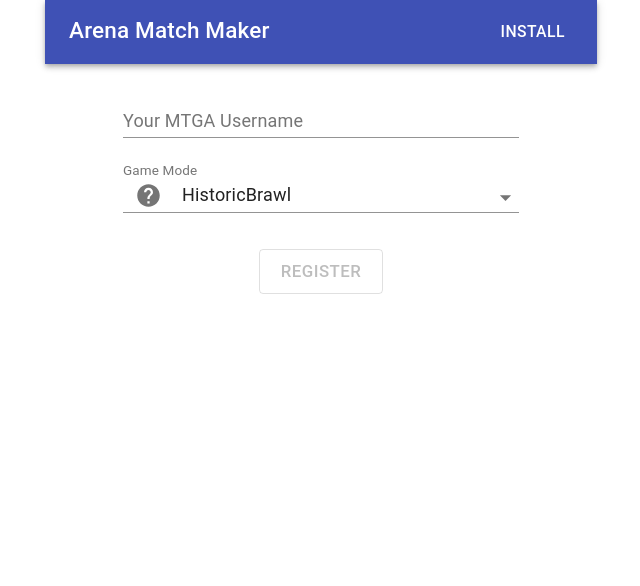
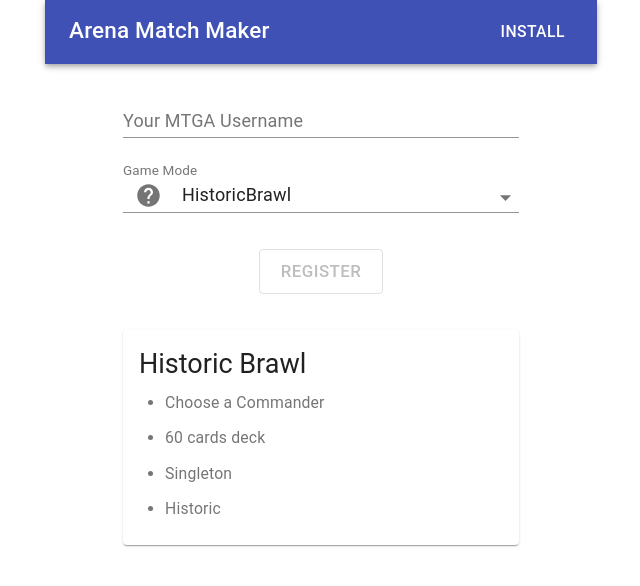
Before and after one commit to dwltkvn/ArenaMatchMaker, a Gatsby site: page / in a window 1280 px wide. Shown: the whole page, without its empty margins (319-959 px from the left). Built offline with nearby package versions, Linux system fonts and the light colour scheme; Gatsby itself is replaced by a stand-in of ours.

Commit message:
add cards of game mode

```diff
--- /dev/null
+++ b/src/components/GamesModeCards/ArtisanCard.js
@@ -0,0 +1,50 @@
+import React from "react"
+
+// material-ui import
+import Card from "@material-ui/core/Card"
+import CardContent from "@material-ui/core/CardContent"
+import Typography from "@material-ui/core/Typography"
+
+const styles = {}
+
+class ArtisanCard extends React.Component {
+  constructor(props) {
+    super(props)
+    // bind function to this class
+    //this.register = this.register.bind(this)
+
+    // init the class state
+    this.state = {}
+
+    // classes variables
+    //this.ts = 0
+  }
+
+  componentDidMount() {}
+
+  componentWillUnmount() {}
+
+  render() {
+    const classes = styles
+    const props = this.props
+
+    return (
+      <Card className={classes.root}>
+        <CardContent>
+          <Typography gutterBottom variant="h5" component="h2">
+            Artisan
+          </Typography>
+          <Typography variant="body2" color="textSecondary" component="p">
+            <ul>
+              <li>60 cards deck</li>
+              <li>Uncomon and Common cards</li>
+              <li>Historic</li>
+            </ul>
+          </Typography>
+        </CardContent>
+      </Card>
+    )
+  }
+}
+
+export default ArtisanCard
--- /dev/null
+++ b/src/components/GamesModeCards/GladiatorCards.js
@@ -0,0 +1,50 @@
+import React from "react"
+
+// material-ui import
+import Card from "@material-ui/core/Card"
+import CardContent from "@material-ui/core/CardContent"
+import Typography from "@material-ui/core/Typography"
+
+const styles = {}
+
+class GladiatorCard extends React.Component {
+  constructor(props) {
+    super(props)
+    // bind function to this class
+    //this.register = this.register.bind(this)
+
+    // init the class state
+    this.state = {}
+
+    // classes variables
+    //this.ts = 0
+  }
+
+  componentDidMount() {}
+
+  componentWillUnmount() {}
+
+  render() {
+    const classes = styles
+    const props = this.props
+
+    return (
+      <Card className={classes.root}>
+        <CardContent>
+          <Typography gutterBottom variant="h5" component="h2">
+            Gladiator
+          </Typography>
+          <Typography variant="body2" color="textSecondary" component="p">
+            <ul>
+              <li>100 cards deck</li>
+              <li>Singleton</li>
+              <li>Historic</li>
+            </ul>
+          </Typography>
+        </CardContent>
+      </Card>
+    )
+  }
+}
+
+export default GladiatorCard
--- /dev/null
+++ b/src/components/GamesModeCards/HistoricBrawlCard.js
@@ -0,0 +1,51 @@
+import React from "react"
+
+// material-ui import
+import Card from "@material-ui/core/Card"
+import CardContent from "@material-ui/core/CardContent"
+import Typography from "@material-ui/core/Typography"
+
+const styles = {}
+
+class HistoricBrawlCard extends React.Component {
+  constructor(props) {
+    super(props)
+    // bind function to this class
+    //this.register = this.register.bind(this)
+
+    // init the class state
+    this.state = {}
+
+    // classes variables
+    //this.ts = 0
+  }
+
+  componentDidMount() {}
+
+  componentWillUnmount() {}
+
+  render() {
+    const classes = styles
+    const props = this.props
+
+    return (
+      <Card className={classes.root}>
+        <CardContent>
+          <Typography gutterBottom variant="h5" component="h2">
+            Historic Brawl
+          </Typography>
+          <Typography variant="body2" color="textSecondary" component="p">
+            <ul>
+              <li>Choose a Commander</li>
+              <li>60 cards deck</li>
+              <li>Singleton</li>
+              <li>Historic</li>
+            </ul>
+          </Typography>
+        </CardContent>
+      </Card>
+    )
+  }
+}
+
+export default HistoricBrawlCard
--- /dev/null
+++ b/src/components/GamesModeCards/PauperCard.js
@@ -0,0 +1,50 @@
+import React from "react"
+
+// material-ui import
+import Card from "@material-ui/core/Card"
+import CardContent from "@material-ui/core/CardContent"
+import Typography from "@material-ui/core/Typography"
+
+const styles = {}
+
+class PauperCard extends React.Component {
+  constructor(props) {
+    super(props)
+    // bind function to this class
+    //this.register = this.register.bind(this)
+
+    // init the class state
+    this.state = {}
+
+    // classes variables
+    //this.ts = 0
+  }
+
+  componentDidMount() {}
+
+  componentWillUnmount() {}
+
+  render() {
+    const classes = styles
+    const props = this.props
+
+    return (
+      <Card className={classes.root}>
+        <CardContent>
+          <Typography gutterBottom variant="h5" component="h2">
+            Pauper
+          </Typography>
+          <Typography variant="body2" color="textSecondary" component="p">
+            <ul>
+              <li>60 cards deck</li>
+              <li>Common cards</li>
+              <li>Historic</li>
+            </ul>
+          </Typography>
+        </CardContent>
+      </Card>
+    )
+  }
+}
+
+export default PauperCard
--- a/src/components/registerComponent.js
+++ b/src/components/registerComponent.js
@@ -14,6 +14,12 @@ import Button from "@material-ui/core/Button"
 // material-ui icons import
 import IconButton from "@material-ui/core/IconButton"
 import HelpIcon from "@material-ui/icons/Help"
+
+// game mode cards import
+import HistoricBrawlCard from "./GamesModeCards/HistoricBrawlCard"
+import GladiatorCard from "./GamesModeCards/GladiatorCards"
+import ArtisanCard from "./GamesModeCards/ArtisanCard"
+import PauperCard from "./GamesModeCards/PauperCard"
 
 const styles = {
   selectGameMode: {
@@ -146,6 +152,15 @@ class RegisterComponent extends React.Component {
             Register
           </Button>
         </Grid>
+        <Grid item xs={12} />
+        <Grid item xs={12}>
+          {this.state.stateGameMode === "HistoricBrawl" ? (
+            <HistoricBrawlCard />
+          ) : null}
+          {this.state.stateGameMode === "Gladiator" ? <GladiatorCard /> : null}
+          {this.state.stateGameMode === "Artisan" ? <ArtisanCard /> : null}
+          {this.state.stateGameMode === "Pauper" ? <PauperCard /> : null}
+        </Grid>
       </Grid>
     )
   }
```
